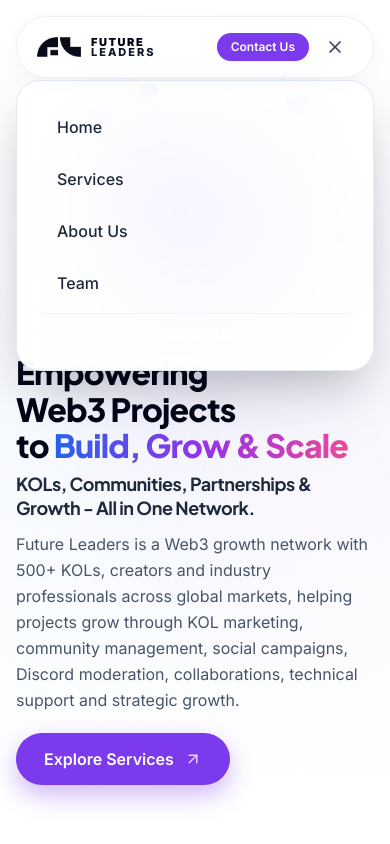
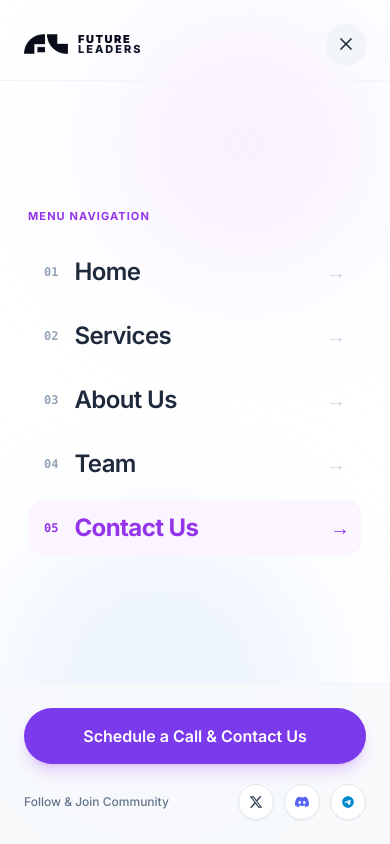
Before and after one commit to mrarindam/Future-Leaders, a Next.js app: page / in a window 390 px wide. Both pictures are taken after a click on the button 335 px from the left and 47 px from the top of the page. Shown: the top 844 px of the page. Built offline with nearby package versions, Linux system fonts and the light colour scheme.

Commit message:
Convert mobile menu to a sleek full-screen white mode navigation

```diff
--- a/components/Navbar.tsx
+++ b/components/Navbar.tsx
@@ -4,7 +4,7 @@ import React, { useState, useEffect } from "react";
 import { motion, AnimatePresence } from "framer-motion";
 import { Menu, X } from "lucide-react";
 import Logo from "./Logo";
-import { NAV_LINKS } from "@/lib/constants";
+import { NAV_LINKS, SOCIAL_LINKS } from "@/lib/constants";
 import RadialRevealButton from "./RadialRevealButton";
 
 interface NavbarProps {
@@ -15,6 +15,18 @@ export default function Navbar({ onOpenBooking }: NavbarProps) {
   const [isScrolled, setIsScrolled] = useState(false);
   const [mobileMenuOpen, setMobileMenuOpen] = useState(false);
   const [activeSection, setActiveSection] = useState("home");
+
+  // Lock body scroll when mobile fullscreen navigation is open
+  useEffect(() => {
+    if (mobileMenuOpen) {
+      document.body.style.overflow = "hidden";
+    } else {
+      document.body.style.overflow = "";
+    }
+    return () => {
+      document.body.style.overflow = "";
+    };
+  }, [mobileMenuOpen]);
 
   useEffect(() => {
     const handleScroll = () => {
@@ -138,60 +150,145 @@ export default function Navbar({ onOpenBooking }: NavbarProps) {
                 <span>Contact Us</span>
               </RadialRevealButton>
               <button
-                onClick={() => setMobileMenuOpen(!mobileMenuOpen)}
+                onClick={() => setMobileMenuOpen(true)}
                 className="p-2 text-slate-700 hover:text-slate-950 rounded-full hover:bg-slate-100 transition-colors"
-                aria-label="Toggle navigation menu"
+                aria-label="Open navigation menu"
               >
-                {mobileMenuOpen ? <X size={20} /> : <Menu size={20} />}
+                <Menu size={20} />
               </button>
             </div>
           </nav>
         </div>
       </motion.header>
 
-      {/* Mobile Drawer Menu */}
+      {/* Full-Screen Mobile Navigation Overlay */}
       <AnimatePresence>
         {mobileMenuOpen && (
           <motion.div
-            initial={{ opacity: 0, y: -20 }}
-            animate={{ opacity: 1, y: 0 }}
-            exit={{ opacity: 0, y: -20 }}
-            transition={{ duration: 0.2 }}
-            className="fixed inset-x-4 top-20 z-40 md:hidden bg-white/95 backdrop-blur-2xl border border-slate-200/90 rounded-3xl p-6 shadow-2xl"
+            initial={{ opacity: 0, scale: 0.98 }}
+            animate={{ opacity: 1, scale: 1 }}
+            exit={{ opacity: 0, scale: 0.98 }}
+            transition={{ duration: 0.25, ease: [0.16, 1, 0.3, 1] }}
+            className="fixed inset-0 z-[200] md:hidden bg-white flex flex-col justify-between overflow-y-auto"
           >
-            <div className="flex flex-col space-y-2">
-              {NAV_LINKS.filter((link) => link.href !== "#contact").map((link) => {
+            {/* Ambient Background Accents for Modern Web3 Feel */}
+            <div className="absolute top-0 right-0 w-72 h-72 bg-purple-100/60 rounded-full blur-3xl pointer-events-none -z-0" />
+            <div className="absolute bottom-0 left-0 w-80 h-80 bg-blue-100/50 rounded-full blur-3xl pointer-events-none -z-0" />
+
+            {/* Top Bar inside Fullscreen Navigation */}
+            <div className="relative z-10 flex items-center justify-between px-6 pt-6 pb-4 border-b border-slate-100">
+              <a
+                href="#home"
+                onClick={() => setMobileMenuOpen(false)}
+                className="flex items-center"
+                aria-label="Future Leaders Home"
+              >
+                <Logo size="md" />
+              </a>
+
+              <button
+                onClick={() => setMobileMenuOpen(false)}
+                className="w-10 h-10 rounded-full bg-slate-100 hover:bg-slate-200 active:scale-95 flex items-center justify-center text-slate-800 transition-all shadow-sm"
+                aria-label="Close navigation menu"
+              >
+                <X size={20} />
+              </button>
+            </div>
+
+            {/* Main Navigation Links (Clean, Spacious, Staggered) */}
+            <div className="relative z-10 flex-1 flex flex-col justify-center px-7 sm:px-10 py-8 space-y-2">
+              <div className="text-[11px] font-bold uppercase tracking-widest text-purple-600 mb-3">
+                Menu Navigation
+              </div>
+
+              {NAV_LINKS.map((link, idx) => {
                 const sectionId = link.href.replace("#", "");
                 const isActive = activeSection === sectionId;
+                const indexNum = `0${idx + 1}`;
 
                 return (
-                  <a
+                  <motion.a
                     key={link.label}
                     href={link.href}
+                    initial={{ opacity: 0, x: -20 }}
+                    animate={{ opacity: 1, x: 0 }}
+                    transition={{ delay: 0.05 * idx, duration: 0.3 }}
                     onClick={() => setMobileMenuOpen(false)}
-                    className={`px-4 py-2.5 rounded-xl text-base font-medium transition-colors ${
+                    className={`group flex items-center justify-between py-3 px-4 rounded-2xl transition-all ${
                       isActive
-                        ? "text-purple-600 bg-purple-50 font-semibold"
-                        : "text-slate-800 hover:text-purple-600 hover:bg-purple-50/70"
+                        ? "bg-purple-50 text-purple-600 font-bold"
+                        : "text-slate-800 hover:text-purple-600 hover:bg-slate-50 font-semibold"
                     }`}
                   >
-                    {link.label}
-                  </a>
+                    <div className="flex items-center gap-4">
+                      <span className={`text-xs font-mono font-bold ${isActive ? "text-purple-600" : "text-slate-400 group-hover:text-purple-500"}`}>
+                        {indexNum}
+                      </span>
+                      <span className="text-2xl tracking-tight">{link.label}</span>
+                    </div>
+                    <span className={`text-xl transition-transform duration-200 ${isActive ? "text-purple-600 translate-x-1" : "text-slate-300 group-hover:text-purple-600 group-hover:translate-x-1"}`}>
+                      →
+                    </span>
+                  </motion.a>
                 );
               })}
-              <div className="pt-3 border-t border-slate-100">
+            </div>
+
+            {/* Bottom Actions & Social Connect */}
+            <div className="relative z-10 p-6 sm:p-8 bg-slate-50/90 border-t border-slate-100 flex flex-col gap-4">
               <RadialRevealButton
                 href="#contact"
-                  onClick={() => setMobileMenuOpen(false)}
+                onClick={() => {
+                  setMobileMenuOpen(false);
+                  if (onOpenBooking) onOpenBooking();
+                }}
                 variant="primary"
                 fill="#7c3aed"
                 hoverFill="#090D16"
                 textColor="#ffffff"
                 hoverTextColor="#ffffff"
-                  className="w-full py-3 text-center text-sm font-semibold shadow-md"
+                className="w-full py-4 text-center text-base font-semibold shadow-lg shadow-purple-500/25"
               >
-                  <span>Contact Us</span>
+                <span>Schedule a Call &amp; Contact Us</span>
               </RadialRevealButton>
+
+              <div className="flex items-center justify-between pt-1">
+                <span className="text-xs text-slate-500 font-medium">Follow &amp; Join Community</span>
+                <div className="flex items-center gap-2.5">
+                  <a
+                    href={SOCIAL_LINKS.twitter}
+                    target="_blank"
+                    rel="noopener noreferrer"
+                    className="w-9 h-9 rounded-full bg-white border border-slate-200 flex items-center justify-center text-slate-700 hover:text-black hover:border-slate-400 shadow-sm transition-colors"
+                    aria-label="X (Twitter)"
+                  >
+                    <svg className="w-3.5 h-3.5" viewBox="0 0 24 24" fill="currentColor">
+                      <path d="M18.244 2.25h3.308l-7.227 8.26 8.502 11.24H16.17l-5.214-6.817L4.99 21.75H1.68l7.73-8.835L1.254 2.25H8.08l4.713 6.231zm-1.161 17.52h1.833L7.084 4.126H5.117z"/>
+                    </svg>
+                  </a>
+                  <a
+                    href={SOCIAL_LINKS.discord}
+                    target="_blank"
+                    rel="noopener noreferrer"
+                    className="w-9 h-9 rounded-full bg-white border border-slate-200 flex items-center justify-center text-[#5865F2] hover:bg-[#5865F2]/10 shadow-sm transition-colors"
+                    aria-label="Discord"
+                  >
+                    <svg className="w-3.5 h-3.5 fill-current" viewBox="0 0 24 24">
+                      <path d="M20.317 4.37a19.791 19.791 0 0 0-4.885-1.515.074.074 0 0 0-.079.037c-.21.375-.444.864-.608 1.25a18.27 18.27 0 0 0-5.487 0 12.64 12.64 0 0 0-.617-1.25.077.077 0 0 0-.079-.037A19.736 19.736 0 0 0 3.677 4.37a.07.07 0 0 0-.032.027C.533 9.046-.32 13.58.099 18.057a.082.082 0 0 0 .031.057 19.9 19.9 0 0 0 5.993 3.03.078.078 0 0 0 .084-.028c.462-.63.874-1.295 1.226-1.994.021-.041.001-.09-.041-.106a13.107 13.107 0 0 1-1.872-.892.077.077 0 0 1-.008-.128 10.2 10.2 0 0 0 .372-.292.074.074 0 0 1 .077-.01c3.929 1.793 8.18 1.793 12.061 0a.074.074 0 0 1 .078.01c.12.098.246.198.373.292a.077.077 0 0 1-.006.127 12.299 12.299 0 0 1-1.873.893.077.077 0 0 0-.041.107c.36.698.772 1.362 1.225 1.993a.076.076 0 0 0 .084.028 19.839 19.839 0 0 0 6.002-3.03.077.077 0 0 0 .032-.054c.5-5.177-.838-9.674-3.549-13.66a.061.061 0 0 0-.031-.028zM8.02 15.33c-1.183 0-2.157-1.085-2.157-2.419 0-1.333.956-2.419 2.157-2.419 1.21 0 2.176 1.096 2.157 2.42 0 1.333-.956 2.418-2.157 2.418zm7.975 0c-1.183 0-2.157-1.085-2.157-2.419 0-1.333.955-2.419 2.157-2.419 1.21 0 2.176 1.096 2.157 2.42 0 1.333-.946 2.418-2.157 2.418z"/>
+                    </svg>
+                  </a>
+                  <a
+                    href={SOCIAL_LINKS.telegram}
+                    target="_blank"
+                    rel="noopener noreferrer"
+                    className="w-9 h-9 rounded-full bg-white border border-slate-200 flex items-center justify-center text-[#0088cc] hover:bg-[#0088cc]/10 shadow-sm transition-colors"
+                    aria-label="Telegram"
+                  >
+                    <svg className="w-3.5 h-3.5 fill-current" viewBox="0 0 24 24">
+                      <path d="M12 2C6.48 2 2 6.48 2 12s4.48 10 10 10 10-4.48 10-10S17.52 2 12 2zm4.64 6.8c-.15 1.58-.8 5.42-1.13 7.19-.14.75-.42 1-.68 1.03-.58.05-1.02-.38-1.58-.75-.88-.58-1.38-.94-2.23-1.5-.99-.65-.35-1.01.22-1.59.15-.15 2.71-2.48 2.76-2.69a.2.2 0 0 0-.05-.18c-.06-.05-.14-.03-.21-.02-.09.02-1.49.95-4.22 2.79-.4.27-.76.41-1.08.4-.36-.01-1.04-.2-1.55-.37-.63-.2-1.12-.31-1.08-.66.02-.18.27-.36.75-.55 2.92-1.27 4.86-2.11 5.83-2.51 2.78-1.16 3.35-1.36 3.73-1.36.08 0 .27.02.39.12.1.08.13.19.14.27-.01.06.01.24 0 .38z"/>
+                    </svg>
+                  </a>
+                </div>
               </div>
             </div>
           </motion.div>
```
Lines whose indentation alone changed are shown as unchanged.
